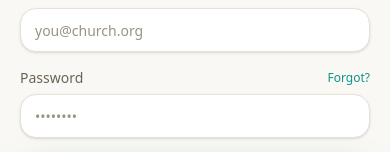
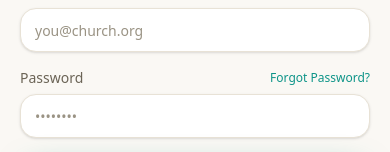
Before and after one commit to worshiphq/worshiphq, a Next.js app: page /sign-in in a window 390 px wide. Shown: the part 276-428 px from the top of the page. Built offline with nearby package versions, Linux system fonts and the light colour scheme; no server answers.

Commit message:
Add forgot password phone reset

```diff
--- a/src/app/(auth)/sign-in/page.tsx
+++ b/src/app/(auth)/sign-in/page.tsx
@@ -1,7 +1,12 @@
 import type { Metadata } from "next";
 import Link from "next/link";
 import { AlertCircle, Eye } from "lucide-react";
-import { signIn, enterDemo } from "@/app/actions/auth";
+import {
+  signIn,
+  enterDemo,
+  startPasswordReset,
+  completePasswordReset,
+} from "@/app/actions/auth";
 import { SubmitButton } from "@/components/ui/submit-button";
 import { Input, Label } from "@/components/ui/input";
 
@@ -10,9 +15,12 @@ export const metadata: Metadata = { title: "Log in" };
 export default async function SignInPage({
   searchParams,
 }: {
-  searchParams: Promise<{ error?: string }>;
+  searchParams: Promise<{
+    error?: string;
+    reset?: string;
+  }>;
 }) {
-  const { error } = await searchParams;
+  const { error, reset } = await searchParams;
 
   return (
     <div>
@@ -25,7 +33,30 @@ export default async function SignInPage({
           Incorrect email or password. Please try again.
         </div>
       )}
+      {reset === "1" && (
+        <form action={startPasswordReset} className="mt-6 space-y-4">
+          <div>
+            <Label htmlFor="phone">Phone Number</Label>
+            <Input
+              id="phone"
+              name="phone"
+              type="tel"
+              placeholder="0241234567"
+              required
+            />
+          </div>
 
+          <SubmitButton
+            size="lg"
+            className="w-full"
+            pendingLabel="Sending code..."
+          >
+            Send Reset Code
+          </SubmitButton>
+        </form>
+      )}
+
+      {reset !== "1" && (
         <form action={signIn} className="mt-6 space-y-4">
           <div>
             <Label htmlFor="email">Email</Label>
@@ -34,8 +65,11 @@ export default async function SignInPage({
           <div>
             <div className="flex items-center justify-between">
               <Label htmlFor="password">Password</Label>
-            <Link href="#" className="mb-1.5 text-xs text-primary-bright hover:underline">
-              Forgot?
+              <Link
+                href="/sign-in?reset=1"
+                className="mb-1.5 text-xs text-primary-bright hover:underline"
+              >
+                Forgot Password?
               </Link>
             </div>
             <Input id="password" name="password" type="password" placeholder="••••••••" required />
@@ -44,6 +78,7 @@ export default async function SignInPage({
             Log in
           </SubmitButton>
         </form>
+      )}
 
       <div className="my-5 flex items-center gap-3 text-xs text-ink-faint">
         <span className="h-px flex-1 bg-line" /> or <span className="h-px flex-1 bg-line" />
--- a/src/app/actions/auth.ts
+++ b/src/app/actions/auth.ts
@@ -15,6 +15,7 @@ import {
 import { sendOtp, verifyOtp, normalisePhone } from "@/lib/auth/otp";
 
 const SIGNUP_VID = "whq_signup_vid";
+const RESET_VID = "whq_reset_vid";
 
 function slugify(name: string) {
   return (
@@ -249,8 +250,6 @@ export async function signOut() {
 
 const LOGIN_VID = "whq_verify_vid";
 
-const RESET_VID = "whq_reset_vid";
-
 /** Invited teammate verifies their phone (gate on first login). Sends a code. */
 export async function startPhoneVerify(formData: FormData) {
   const session = await getSession();
--- a/src/app/actions/settings.ts
+++ b/src/app/actions/settings.ts
@@ -177,7 +177,9 @@ export async function inviteTeammate(formData: FormData) {
   if (!email || !name) return;
 
   const exists = await db.user.findUnique({ where: { email } });
-  if (exists) return;
+  if (exists) {
+    throw new Error("A user with this email already exists.");
+  }
 
   const tempPassword = String(formData.get("password") ?? "").trim() || "changeme123";
   await db.user.create({
@@ -215,7 +217,6 @@ export async function inviteTeammate(formData: FormData) {
     </p>
   `,
   });
-  console.log("EMAIL RESULT:", emailResult);
 
   revalidatePath("/app/settings");
 }
```
Lines whose indentation alone changed are shown as unchanged.
